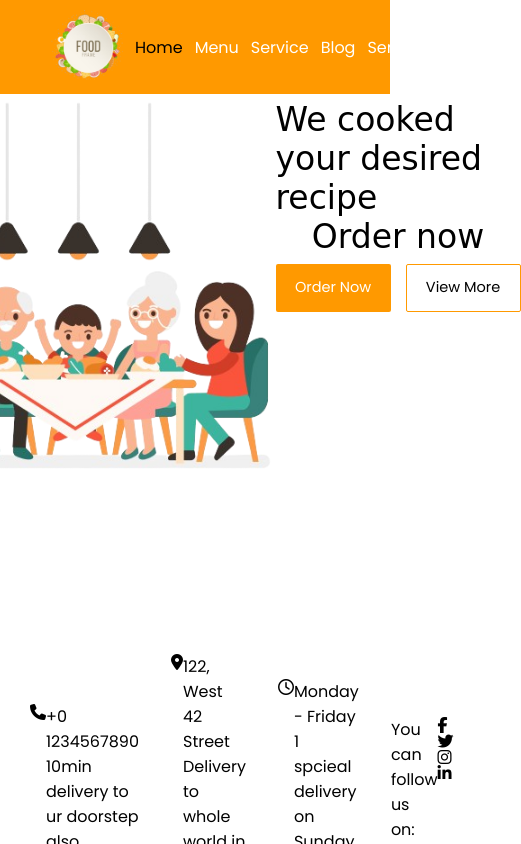
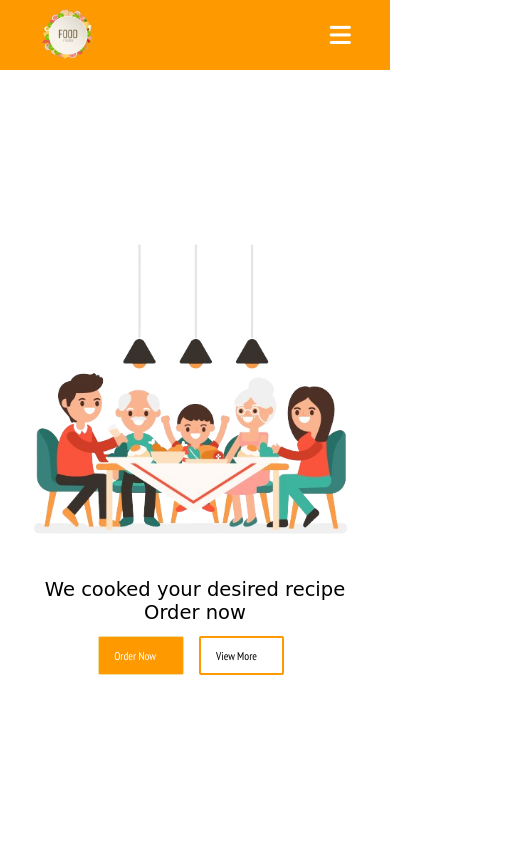
Before and after one commit to affan610/The-Last-Reply, a plain HTML site: page CSS/CSS Projects/Website Projects/Restaurant Website/index.html in a window 390 px wide. Shown: the whole page, 521 px wide, since content can reach past the window. Drawn offline with Linux system fonts and the light colour scheme; a web font is replaced by a local one.

Commit message:
for laptop

```diff
--- a/CSS/CSS Projects/Website Projects/Restaurant Website/index.html
+++ b/CSS/CSS Projects/Website Projects/Restaurant Website/index.html
@@ -1,6 +1,8 @@
 <!DOCTYPE html>
 <html lang="en">
+
 <head>
+    <title>Restaurant Page</title>
     <meta charset="UTF-8">
     <meta name="viewport" content="width=device-width, initial-scale=1.0">
     <title>Document</title>
@@ -11,23 +13,29 @@
     <link rel="preconnect" href="https://fonts.googleapis.com">
     <link rel="preconnect" href="https://fonts.gstatic.com" crossorigin>
     <link href="https://fonts.googleapis.com/css2?family=Playwrite+CU:wght@100..400&display=swap" rel="stylesheet">
-<link rel="stylesheet" href="https://cdnjs.cloudflare.com/ajax/libs/font-awesome/6.5.2/css/all.min.css" integrity="sha512-SnH5WK+bZxgPHs44uWIX+LLJAJ9/2PkPKZ5QiAj6Ta86w+fsb2TkcmfRyVX3pBnMFcV7oQPJkl9QevSCWr3W6A==" crossorigin="anonymous" referrerpolicy="no-referrer" />
+    <link rel="stylesheet" href="https://cdnjs.cloudflare.com/ajax/libs/font-awesome/6.5.2/css/all.min.css" integrity="sha512-SnH5WK+bZxgPHs44uWIX+LLJAJ9/2PkPKZ5QiAj6Ta86w+fsb2TkcmfRyVX3pBnMFcV7oQPJkl9QevSCWr3W6A==" crossorigin="anonymous" referrerpolicy="no-referrer"
+    />
+    <link rel="preconnect" href="https://fonts.googleapis.com">
+    <link rel="preconnect" href="https://fonts.gstatic.com" crossorigin>
+    <link href="https://fonts.googleapis.com/css2?family=PT+Sans+Narrow:wght@400;700&display=swap" rel="stylesheet">
 </head>
+
 <body>
-  <div class="nv">
+    <nav class="nv">
         <div class="nv_1">
             <img class="navbar_logo" src="/CSS/CSS Projects/Website Projects/Restaurant Website/Images/337783-PBDRB9-706-removebg-preview (1).png" alt="">
         </div>
         <div class="nv_2">
-      <p class="navbar_p navbar_p_home" >Home</p>
-      <p class="navbar_p">Menu</p>
-      <p class="navbar_p">Service</p>
-      <p class="navbar_p">Blog</p>
-      <p class="navbar_p">Service</p>
-      <p class="navbar_p">Company</p>
-      <p class="navbar_p">Contract</p>
+            <p class="navbar_p navbar_p_1 navbar_p_home">Home</p>
+            <p class="navbar_p navbar_p_2">Menu</p>
+            <p class="navbar_p navbar_p_3">Service</p>
+            <p class="navbar_p navbar_p_4">Blog</p>
+            <p class="navbar_p navbar_p_5">Service</p>
+            <p class="navbar_p navbar_p_6">Company</p>
+            <p class="navbar_p navbar_p_7">Contract</p>
+            <i class="navbar_p navbar_p_8 fa-solid fa-bars"></i>
         </div>
-  </div>
+    </nav>
     <div class="container">
         <div class="d1">
             <img class="d1_img" src="/CSS/CSS Projects/Website Projects/Restaurant Website/Images/2161829-removebg-preview (2).png" alt="">
@@ -53,7 +61,7 @@
                 <i class="fa-solid fa-phone"></i>
             </div>
             <div class="d2">
-        <p class="d2_p_1 d2_p" >+0 1234567890</p>
+                <p class="d2_p_1 d2_p">+0 1234567890</p>
                 <p class="d2_p_2 d2_p">10min delivery to ur doorstep also.</p>
             </div>
         </div>
@@ -62,7 +70,7 @@
                 <i class="fa-solid fa-location-dot"></i>
             </div>
             <div class="d2">
-        <p class="d2_p_1 d2_p" >122, West 42 Street</p>
+                <p class="d2_p_1 d2_p">122, West 42 Street</p>
                 <p class="d2_p_2 d2_p">Delivery to whole world in only 10 mins</p>
             </div>
         </div>
@@ -71,21 +79,24 @@
                 <i class="fa-regular fa-clock"></i>
             </div>
             <div class="d2">
-        <p class="d2_p_1 d2_p" >Monday - Friday</p>
+                <p class="d2_p_1 d2_p">Monday - Friday</p>
                 <p class="d2_p_2 d2_p">1 spcieal delivery on Sunday also.</p>
             </div>
         </div>
-    <div class=" d">
+        <div class="d_special d">
+            <div class="another_container_for_last_footer_div">
                 <div class="d1">
                     <p class="d1_p_1 d1_p">You can follow us on: </p>
                 </div>
-      <div class="d2">
-        <i class="fa-brands fa-facebook-f"></i>
-        <i class="fa-brands fa-twitter"></i>
-        <i class="fa-brands fa-instagram"></i>
-        <i class="fa-brands fa-linkedin-in"></i>
+                <div class="d2 d2_special">
+                    <i class=" footer_right_icons fa-brands fa-facebook-f"></i>
+                    <i class=" footer_right_icons fa-brands fa-twitter"></i>
+                    <i class=" footer_right_icons fa-brands fa-instagram"></i>
+                    <i class=" footer_right_icons fa-brands fa-linkedin-in"></i>
+                </div>
             </div>
         </div>
     </footer>
 </body>
+
 </html>
--- a/CSS/CSS Projects/Website Projects/Restaurant Website/style.css
+++ b/CSS/CSS Projects/Website Projects/Restaurant Website/style.css
@@ -1,20 +1,22 @@
-body{
+body {
     box-sizing: border-box;
     margin: 0;
-  height: 100vh;
-  width:100vw;
-  display: flex;
-  justify-content: center;
-  padding-top: 100px;
+    height: 200vw;
+    display: grid;
+    row-gap: 40px;
+    grid-template-rows: 800px 100px;
 }
-p{
+
+p {
     font-family: poppins;
     margin: 0;
 }
-.navbar_logo{
+
+.navbar_logo {
     height: 70px;
 }
-.nv{
+
+.nv {
     position: fixed;
     left: 0;
     right: 0;
@@ -25,97 +27,250 @@ p{
     justify-content: space-between;
     align-items: center;
 }
-.nv_2{
+
+.nv_2 {
     display: flex;
 }
-.navbar_p{
+
+.navbar_p {
     margin-left: 12px;
     color: white;
     cursor: pointer;
 }
-.navbar_p_home{
+
+.navbar_p_home {
     color: black;
 }
-.navbar_p:hover{
+
+.navbar_p:hover {
     color: black;
 }
-.container{
+
+.container {
     display: flex;
+    align-items: center;
+    justify-content: center;
 }
-.d1_img{
-  height: 370px;
+
+.d1 {
+    margin-right: 3vw;
 }
-.d2_1_p{
-  font-size: 33px;
+
+.d1_img {
+    height: 600px;
+}
+
+.footer_right_icons {
+    font-size: 22px;
+    margin-right: 15px;
+}
+
+.d2_1_p {
+    font-size: 37px;
+    white-space: nowrap;
     font-family: "Playwrite CU", cursive;
 }
-.d2{
+
+.d2 {
     display: flex;
     flex-direction: column;
 }
-.d2_1{
+
+.d2_1 {
     display: flex;
     flex-direction: column;
     align-items: center;
-  margin-bottom:2vw;
+    margin-bottom: 3vw;
 }
 
-.d2_2_b{
-  height: 48px;
-  width: 115px;
+.d2_2_b {
+    height: 60px;
+    width: 135px;
     border-radius: 2px;
     border: none;
     cursor: pointer;
+    display: flex;
+    justify-content: left;
+    align-items: center;
 }
-.d2_2{
+
+.d2_special {
+    flex-direction: row;
+    margin-top: 5px;
+}
+
+.d2_2 {
     display: flex;
     justify-content: center;
 }
-.d2_2_b1{
+
+.d2_2_b1 {
     margin-right: 15px;
+    border: 1px solid #EFDD9B;
     background-color: #FF9900;
 }
-.d2_2_b2{
+
+.d2_2_b2 {
     background-color: transparent;
-  border: 1px solid #FF9900;
+    border: 2px solid #FF9900;
 }
-.d2_2_b_p{
-  font-size: 14.5px;
+
+.d2_2_b_p {
+    font-size: 18px;
+    margin-left: 20px;
+    font-family: "PT Sans Narrow", sans-serif;
 }
-.d2_2_b_p_1{
+
+.d2_p,
+.d1_p {
+    white-space: nowrap;
+}
+
+.d2_2_b_p_1 {
     color: white;
     transition: all 0.3s;
 }
-.d2_2_b_p_2{
+
+.d2_2_b_p_2 {
     transition: all 0.3s;
 }
-.d2_2_b{
+
+.d2_2_b {
     transition: all 0.3s;
 }
-.d2_2_b1:hover .d2_2_b_p_1{
+
+.d2_2_b1:hover .d2_2_b_p_1 {
     color: black;
     font-family: 500;
 }
-.d2_2_b2:hover{
-  background-color:#FF9900 ;
+
+.d2_2_b2:hover {
+    border: 0px 0px 110px 200px rgba(255, 255, 255, 1);
+    background-color: #FF9900;
 }
-.d2_2_b2:hover .d2_2_b_p_2{
+
+.d2_2_b2:hover .d2_2_b_p_2 {
     color: black;
     font-family: 500;
 }
-footer{
-  position: fixed;
-  bottom: 0;
-  left: 0;
-  right: 0;
+
+@media (max-width: 1554px) {
+    /* footer {
+        gap: 10px;
+        grid-template-columns: 1fr 1fr;
+    } */
+}
+
+footer {
+    display: grid;
+    grid-template-columns: repeat(4, 1fr);
+    align-items: center;
+    display: none;
+}
+
+.d {
     display: flex;
-  height: 130px;
-  display: flex;
+    padding: 0 3vw;
+    height: 80px;
     align-items: center;
+    background: linear-gradient(to right, lime, pink);
 }
-.d{
-  display: flex;
-  flex: 1;
-  padding-left: 30px;
-  border-right: 2px solid white;
+
+.d_special {
+    flex-direction: column;
+    justify-content: center;
 }
+
+.fa-bars {
+    font-size: 25px;
+    display: none !important;
+}
+
+@media (max-width:800px) {
+    .nv {
+        padding: 10px 5vw;
+    }
+    .nv_1 {
+        margin-right: 4vw;
+    }
+}
+
+@media (max-width: 653px) {
+    .navbar_p_7 {
+        display: none;
+    }
+    .fa-solid {
+        margin-left: 7vw;
+        display: block !important;
+    }
+}
+
+@media (max-width: 620px) {
+    .navbar_p_6 {
+        display: none;
+    }
+}
+
+@media (max-width: 500px) {
+    .navbar_p {
+        display: none;
+    }
+    .navbar_p_8 {
+        display: block;
+        font-size: 6.2vw;
+    }
+    .nv {
+        padding: 1.5vw 10vw;
+    }
+    .navbar_logo {
+        height: 14vw;
+    }
+}
+
+@media (max-width: 1400px) {
+    .d1_img {
+        height: 42vw;
+    }
+    .d2_1_p {
+        font-size: 2.6vw;
+    }
+    .d2_2_b2 {
+        margin-right: 1.5vw;
+    }
+    .d2_2_b {
+        height: 4.4vw;
+        width: 10vw;
+    }
+    .d2_2_b_p {
+        margin-left: 1.3vw;
+        font-size: 1.3vw;
+    }
+}
+
+@media (max-width: 625px) {
+    .container {
+        margin-top: 30vw;
+        flex-direction: column;
+    }
+    .d1 {
+        margin: 0 0 10vw 0;
+    }
+    .d1_img {
+        height: 75vw;
+        margin-right: 2vw;
+    }
+    .d2_1_p {
+        font-size: 5vw;
+    }
+    .d2_2_b2 {
+        margin-right: 2vw;
+    }
+    .d2_2_b {
+        height: 10vw;
+        width: 22vw;
+    }
+    .d2_2_b_p {
+        margin-left: 2.4vw;
+        font-size: 2.9vw;
+    }
+}
```
Lines whose indentation alone changed are shown as unchanged.
